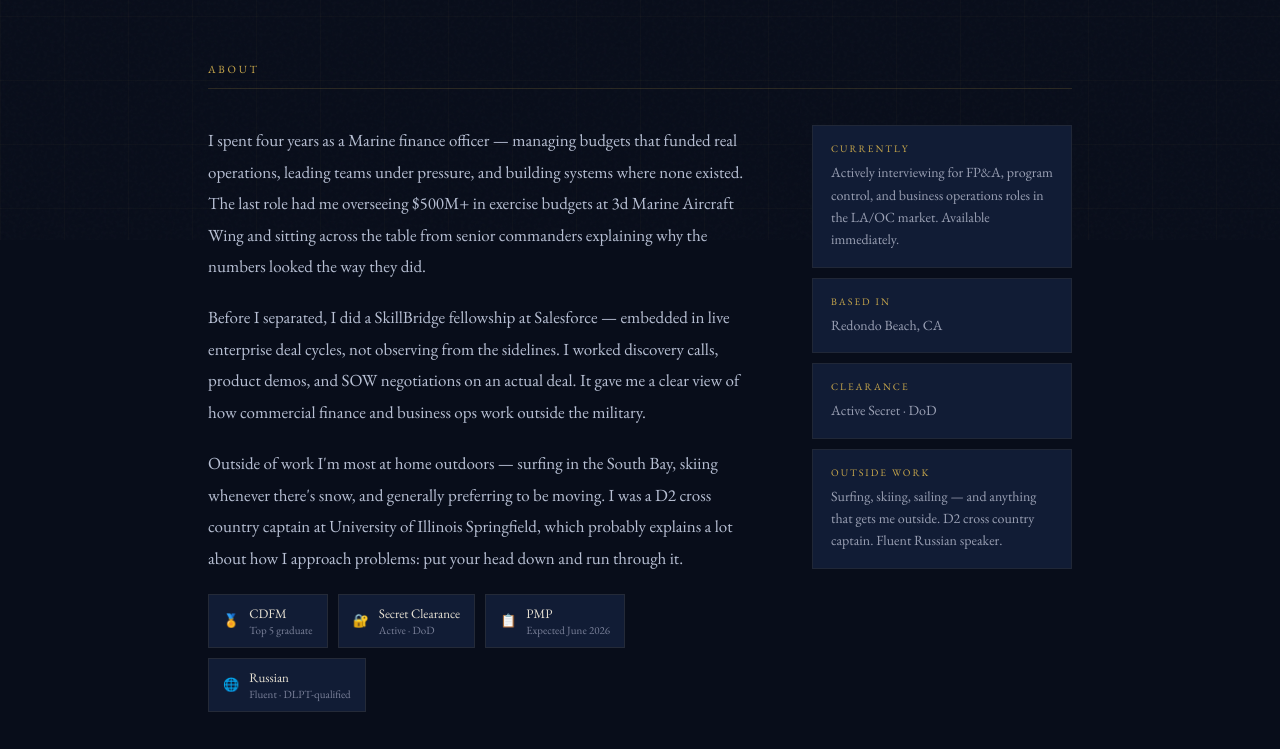
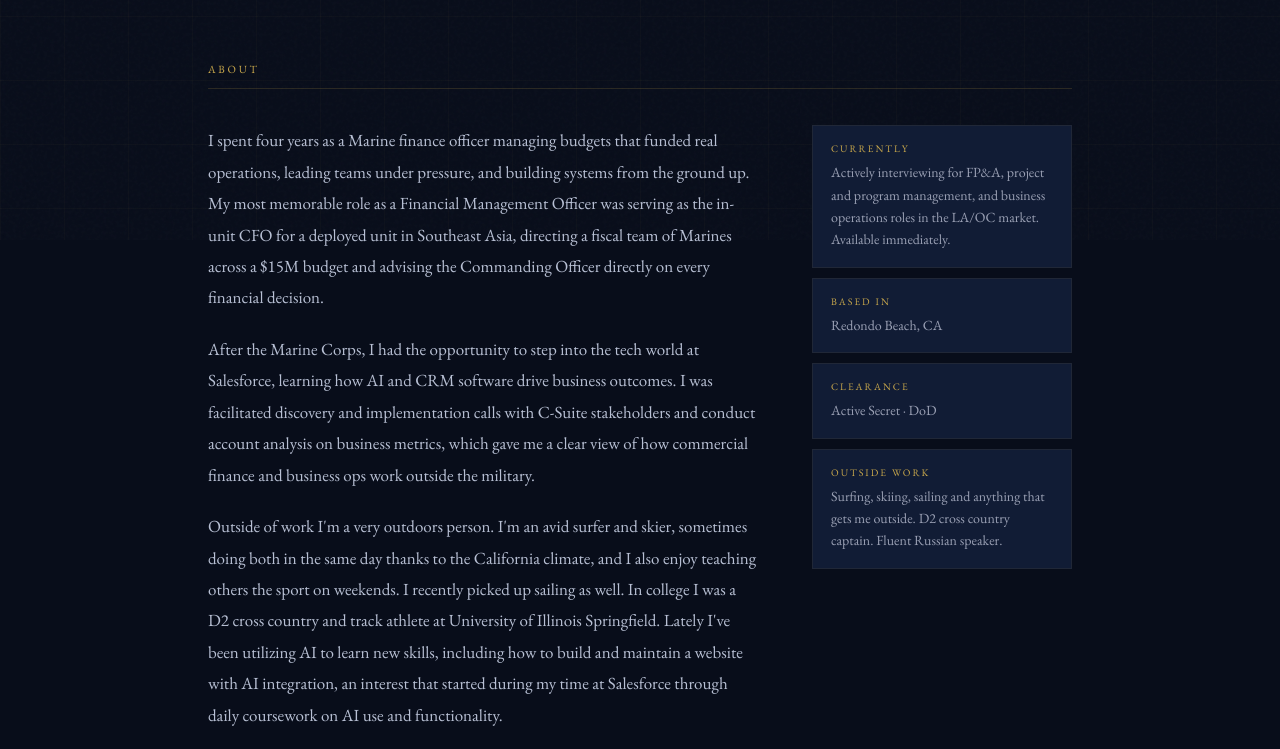
Before and after one commit to elliotnabatov-sys/Elliot-Nabatov-professional-info, a React (Vite) app: page / in a window 1280 px wide. Shown: the part 560-1309 px from the top of the page. Built offline with nearby package versions, Linux system fonts and the light colour scheme.

Commit message:
content updates

```diff
--- a/src/App.jsx
+++ b/src/App.jsx
@@ -4,36 +4,43 @@ import { useState, useRef, useEffect } from "react";
 const NAV_LINKS = ["About", "Experience", "Ask AI", "Contact"];
 
 const HIGHLIGHTS = [
-  { val: "$500M+", label: "Budget Oversight" },
+  { val: "$500M+", label: "Budget Oversight" }, { val: "$1B+", label: "Audit Readiness" }
 ];
 
 const EXPERIENCE = [
   {
-    period: "2024–2025",
-    role: "Exercise Budget Officer",
-    org: "3d Marine Aircraft Wing, USMC",
+    period: "August 2025–March 2026",
+    role: "Business Solutions Analyst",
+    org: "Salesforce Military Fellowship",
     narrative:
-      "Oversaw more than $500M in exercise budgets across joint operations. Built financial frameworks for large-scale multinational exercises and provided senior leadership with real-time fiscal visibility they didn't have before.",
+      "Spent six months embedded in Salesforce's enterprise sales operation, working live deal cycles with C-suite clients, building pricing analyses, and translating business requirements into actionable configurations across a $5.5M+ portfolio.",
   },
   {
-    period: "2022–2024",
+    period: "December 2023–August 2025",
     role: "Comptroller",
     org: "13th Marine Expeditionary Unit",
     narrative:
-      "Full budget authority over $15M. Led an 8-person cross-functional fiscal team and rebuilt the forecasting process from scratch — cutting variance by 35%. The kind of role where every dollar decision has an operational consequence.",
+      "Full budget authority over $15M, leading an 8-person cross-functional fiscal team. Built a zero-based budget and reporting infrastructure from scratch in a constrained fiscal environment for a deployed unit in Southeast Asia",
   },
   {
-    period: "Aug 2025–Feb 2026",
-    role: "AE Program Fellow",
-    org: "Salesforce Military Fellowship (SkillBridge)",
+    period: "November 2022–December 2023",
+    role: "Senior Financial Analyst - Audit & Controls",
+    org: "I Marine Expeditionary Force",
     narrative:
-      "Embedded in live enterprise deal cycles — discovery calls, product demos, SOW negotiations. Not shadowing. Worked an enterprise Slack deal with Truepic from early-stage through close discussion.",
+      "Coordinated 30+ stakeholders across 12 operational entities representing $1B+ in assets to program-manage the Marine Corps' first successful financial audit from planning through execution. Designed the internal control frameworks and standardized workflows that made it happen.",
+  },
+  {
+    period: "June 2021–November 2022",
+    role: "Budget and Program Analyst",
+    org: "3d Marine Air Wing",
+    narrative:
+      "Managed a $500M+ annual budget, cutting unnecessary expenditures by 15% ($75M) through tighter cost controls. Built the Excel, Power BI, and MS Project dashboards that tracked $150M+ in exercise allocations and fed monthly reports directly to senior leadership.",
   },
 ];
 
 const CREDENTIALS = [
   { icon: "🏅", title: "CDFM", sub: "Top 5 graduate" },
-  { icon: "🔐", title: "Secret Clearance", sub: "Active · DoD" },
+  { icon: "🔐", title: "Secret Clearance", sub: "Active" },
   { icon: "📋", title: "PMP", sub: "Expected June 2026" },
   { icon: "🌐", title: "Russian", sub: "Fluent · DLPT-qualified" },
 ];
@@ -198,22 +205,26 @@ export default function App() {
             <div style={s.aboutGrid} className="about-grid">
               <div>
                 <p style={s.p}>
-                  I spent four years as a Marine finance officer — managing budgets that funded real operations,
-                  leading teams under pressure, and building systems where none existed. The last role had me
-                  overseeing $500M+ in exercise budgets at 3d Marine Aircraft Wing and sitting across the table
-                  from senior commanders explaining why the numbers looked the way they did.
+                  I spent four years as a Marine finance officer managing budgets that funded real operations,
+                  leading teams under pressure, and building systems from the ground up. My most memorable
+                  role as a Financial Management Officer was serving as the in-unit CFO for a deployed unit in
+                  Southeast Asia, directing a fiscal team of Marines across a $15M budget and advising
+                  the Commanding Officer directly on every financial decision.
                 </p>
                 <p style={s.p}>
-                  Before I separated, I did a SkillBridge fellowship at Salesforce — embedded in live enterprise
-                  deal cycles, not observing from the sidelines. I worked discovery calls, product demos, and SOW
-                  negotiations on an actual deal. It gave me a clear view of how commercial finance and business
-                  ops work outside the military.
+                  After the Marine Corps, I had the opportunity to step into the tech world at Salesforce,
+                  learning how AI and CRM software drive business outcomes. I was facilitated discovery
+                  and implementation calls with C-Suite stakeholders and conduct account analysis on business metrics,
+                  which gave me a clear view of how commercial finance and business ops work outside the military.
                 </p>
                 <p style={s.p}>
-                  Outside of work I'm most at home outdoors — surfing in the South Bay, skiing whenever there's
-                  snow, and generally preferring to be moving. I was a D2 cross country captain at University of
-                  Illinois Springfield, which probably explains a lot about how I approach problems: put your head
-                  down and run through it.
+                  Outside of work I'm a very outdoors person. I'm an avid surfer and skier, sometimes
+                  doing both in the same day thanks to the California climate, and I also enjoy teaching
+                  others the sport on weekends. I recently picked up sailing as well. In college I was a
+                  D2 cross country and track athlete at University of Illinois Springfield.
+                  Lately I've been utilizing AI to learn new skills, including how to build and
+                  maintain a website with AI integration, an interest that started during
+                  my time at Salesforce through daily coursework on AI use and functionality.
                 </p>
                 <div style={s.credRow} className="cred-row">
                   {CREDENTIALS.map(({ icon, title, sub }) => (
@@ -231,7 +242,7 @@ export default function App() {
                 <div style={s.sideCard}>
                   <div style={s.sideCardLabel}>Currently</div>
                   <p style={s.sideCardText}>
-                    Actively interviewing for FP&A, program control, and business
+                    Actively interviewing for FP&A, project and program management, and business
                     operations roles in the LA/OC market. Available immediately.
                   </p>
                 </div>
@@ -246,7 +257,7 @@ export default function App() {
                 <div style={s.sideCard}>
                   <div style={s.sideCardLabel}>Outside work</div>
                   <p style={s.sideCardText}>
-                    Surfing, skiing, sailing — and anything that gets me outside.
+                    Surfing, skiing, sailing and anything that gets me outside.
                     D2 cross country captain. Fluent Russian speaker.
                   </p>
                 </div>
```
